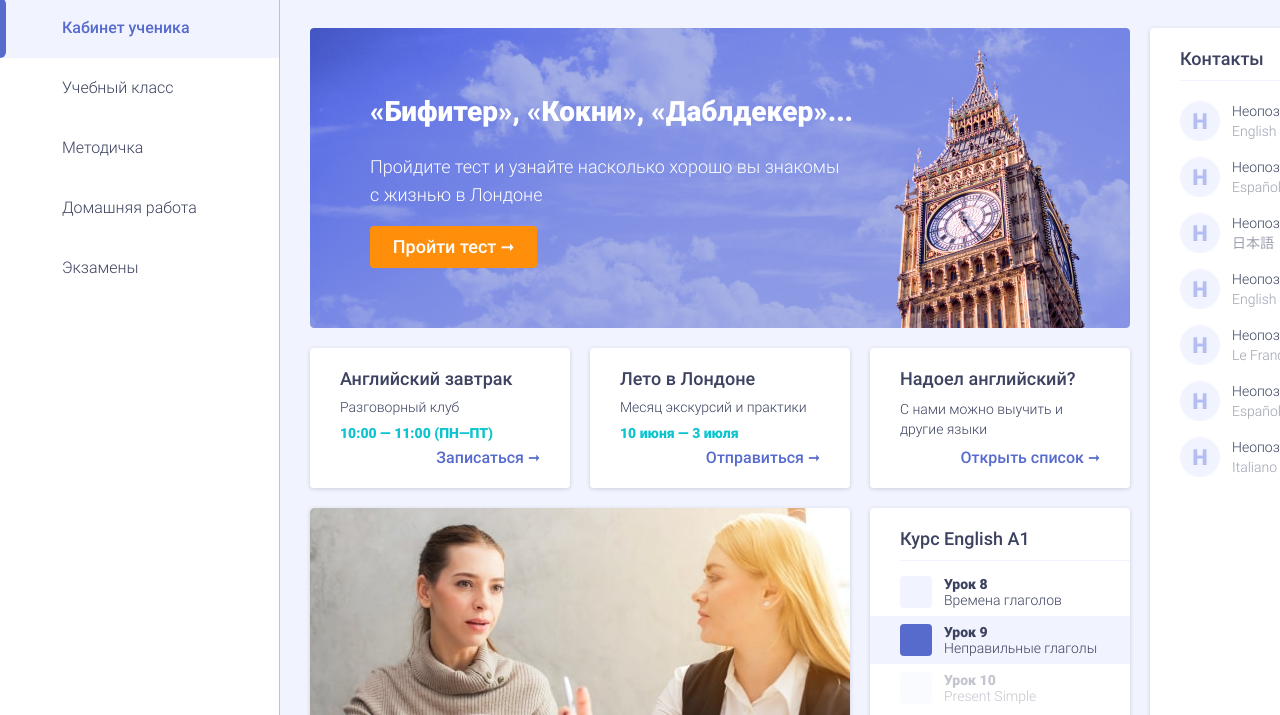
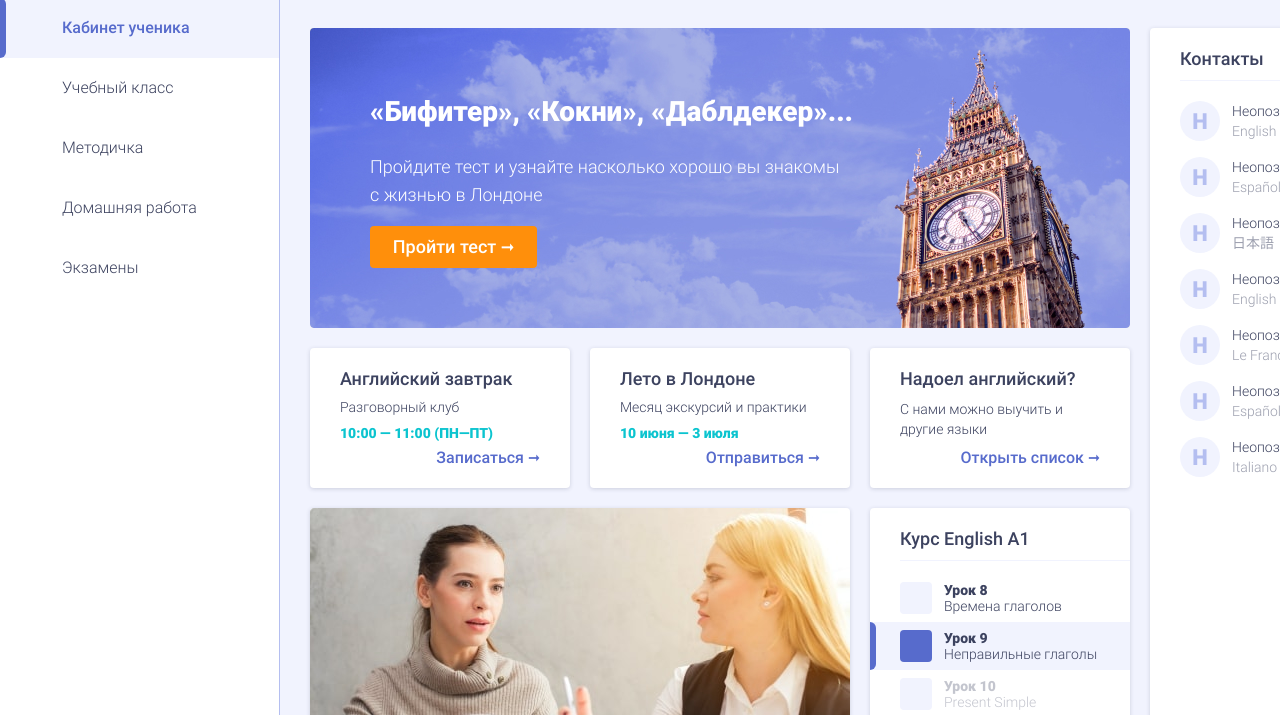
Before and after one commit to VafinArtem/lets_speak, a website: page source/index.html in a window 1280 px wide. Shown: the part 82-797 px from the top of the page. Drawn offline with nearby package versions, Linux system fonts and the light colour scheme; files that its build step writes are made by us from their sources; a web font is replaced by a local one.

Commit message:
стилизация блок trainig

```diff
--- a/source/sass/blocks/training.scss
+++ b/source/sass/blocks/training.scss
@@ -18,6 +18,7 @@
   background-color: $basic-white;
   box-shadow: 0px 1px 4px rgba(60, 66, 95, 0.2);
   border-radius: 4px;
+  overflow: hidden;
 }
 
 .training__title {
@@ -32,14 +33,26 @@
 
 .training__list {
   @include list-none;
-  padding-top: 7px;
+  padding-top: 13px;
 }
 
 .training__item {
   padding: 8px 30px;
 
   &--active {
+    position: relative;
     background-color: $special-blue-light;
+
+    &::before {
+      @include pseudo;
+      right: 100%;
+      top: 0;
+      margin-right: -6px;
+      width: 6px;
+      height: 100%;
+      background-color: $special-blue;
+      border-radius: 0 9px 9px 0;
+    }
 
     & .training__box {
       background-color: $special-blue;
@@ -51,10 +64,12 @@
   }
 
   &--disable {
-    opacity: 0.3;
-
     & .training__img {
       fill: $basic-white;
+    }
+
+    .training__text {
+      opacity: 0.3;
     }
   }
 
@@ -69,6 +84,10 @@
       fill: $basic-white;
     }
   }
+
+  // &:last-child {
+  //   padding-bottom: 2px;
+  // }
 }
 
 .training__inner {
```
